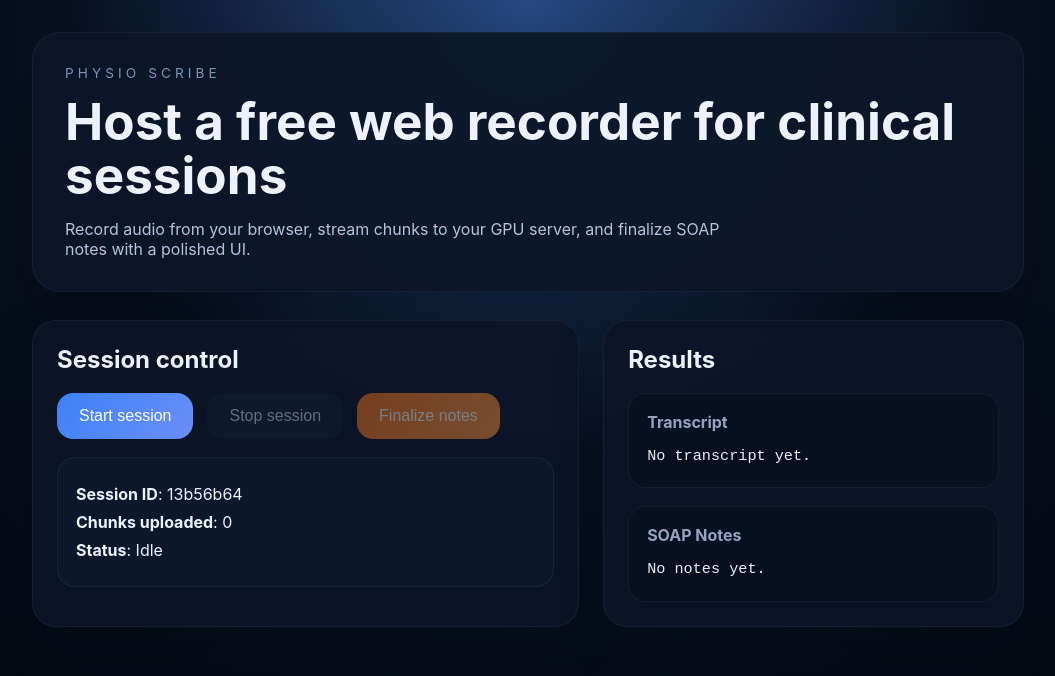
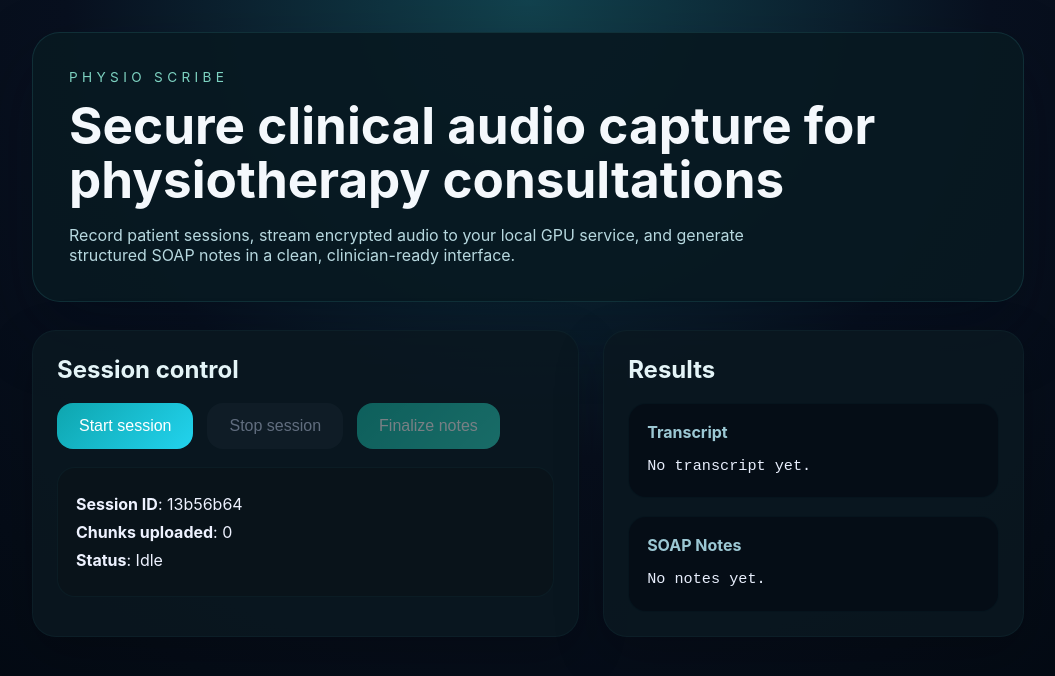
Before and after one commit to prabhneet-bains/client-recorder, a plain HTML site: page static/index.html in a window 1280 px wide. Shown: the whole page, without its empty margins (112-1167 px from the left). Drawn offline with Linux system fonts and the light colour scheme.

Commit message:
Update UI

```diff
--- a/static/index.html
+++ b/static/index.html
@@ -11,8 +11,8 @@
     <header class="hero">
       <div>
         <p class="eyebrow">Physio Scribe</p>
-        <h1>Host a free web recorder for clinical sessions</h1>
-        <p class="subtitle">Record audio from your browser, stream chunks to your GPU server, and finalize SOAP notes with a polished UI.</p>
+        <h1>Secure clinical audio capture for physiotherapy consultations</h1>
+        <p class="subtitle">Record patient sessions, stream encrypted audio to your local GPU service, and generate structured SOAP notes in a clean, clinician-ready interface.</p>
       </div>
     </header>
 
--- a/static/style.css
+++ b/static/style.css
@@ -6,27 +6,27 @@
 }
 
 * { box-sizing: border-box; }
-body { margin: 0; min-height: 100vh; background: radial-gradient(circle at top, #264a83 0%, #08101f 45%, #02080f 100%); }
+body { margin: 0; min-height: 100vh; background: radial-gradient(circle at top, #12424e 0%, #08101f 45%, #02080f 100%); }
 .app-shell { max-width: 1040px; margin: 0 auto; padding: 32px 24px 56px; }
-.hero { padding: 32px; border-radius: 28px; background: rgba(12, 22, 39, 0.92); box-shadow: 0 28px 80px rgba(0, 0, 0, 0.25); border: 1px solid rgba(255,255,255,0.05); }
-.eyebrow { margin: 0 0 14px; font-size: 0.85rem; letter-spacing: 0.3em; text-transform: uppercase; color: #7c93b6; }
-h1 { margin: 0; font-size: clamp(2rem, 4vw, 3.2rem); line-height: 1.05; }
-.subtitle { margin: 16px 0 0; color: #b6c2df; max-width: 680px; }
+.hero { padding: 36px; border-radius: 28px; background: rgba(8, 25, 33, 0.94); box-shadow: 0 28px 70px rgba(2, 12, 20, 0.28); border: 1px solid rgba(64, 174, 172, 0.16); }
+.eyebrow { margin: 0 0 14px; font-size: 0.85rem; letter-spacing: 0.32em; text-transform: uppercase; color: #7dd2c1; }
+h1 { margin: 0; font-size: clamp(2rem, 4vw, 3.2rem); line-height: 1.05; color: #f4f8fc; }
+.subtitle { margin: 18px 0 0; color: #b7d8df; max-width: 680px; }
 .card-grid { display: grid; gap: 24px; margin-top: 28px; grid-template-columns: 1.3fr 1fr; }
-.card { padding: 24px; border-radius: 24px; background: rgba(13, 22, 39, 0.9); border: 1px solid rgba(255,255,255,0.05); box-shadow: 0 18px 50px rgba(2, 8, 15, 0.2); }
-.card h2 { margin-top: 0; }
+.card { padding: 24px; border-radius: 24px; background: rgba(10, 23, 32, 0.92); border: 1px solid rgba(30, 86, 94, 0.14); box-shadow: 0 18px 50px rgba(0, 0, 0, 0.22); }
+.card h2 { margin-top: 0; color: #e4f4f7; }
 .button-row { display: flex; gap: 14px; flex-wrap: wrap; margin: 18px 0; }
-button { border: 0; border-radius: 16px; padding: 14px 22px; font-size: 1rem; cursor: pointer; transition: transform 0.2s ease, box-shadow 0.2s ease; }
-button:hover:not(:disabled) { transform: translateY(-1px); box-shadow: 0 16px 40px rgba(20, 63, 135, 0.16); }
+button { border: 0; border-radius: 16px; padding: 14px 22px; font-size: 1rem; cursor: pointer; transition: transform 0.2s ease, box-shadow 0.2s ease, background-color 0.2s ease; }
+button:hover:not(:disabled) { transform: translateY(-1px); box-shadow: 0 16px 40px rgba(15, 85, 98, 0.22); }
 button:disabled { opacity: 0.45; cursor: not-allowed; }
-.primary { background: linear-gradient(135deg, #3b82f6 0%, #6d8ef7 100%); color: #fff; }
-.secondary { background: rgba(68, 83, 122, 0.18); color: #cbd6f2; }
-.accent { background: linear-gradient(135deg, #f97316 0%, #fb923c 100%); color: #fff; }
-.status-card { margin-top: 10px; padding: 18px; border-radius: 18px; background: rgba(14, 25, 45, 0.8); border: 1px solid rgba(255,255,255,0.06); }
+.primary { background: linear-gradient(135deg, #0ea5ae 0%, #22d3ee 100%); color: #fff; }
+.secondary { background: rgba(74, 93, 106, 0.22); color: #cbd6f2; }
+.accent { background: linear-gradient(135deg, #14b8a6 0%, #2dd4bf 100%); color: #fff; }
+.status-card { margin-top: 10px; padding: 18px; border-radius: 18px; background: rgba(10, 19, 26, 0.86); border: 1px solid rgba(17, 76, 85, 0.18); }
 .status-card p { margin: 8px 0; }
-.result-box { margin-top: 18px; padding: 18px; border-radius: 18px; background: rgba(7, 16, 30, 0.9); border: 1px solid rgba(255,255,255,0.06); }
-.result-box h3 { margin: 0 0 12px; font-size: 1rem; color: #95a3c0; }
+.result-box { margin-top: 18px; padding: 18px; border-radius: 18px; background: rgba(6, 14, 22, 0.96); border: 1px solid rgba(15, 51, 63, 0.18); }
+.result-box h3 { margin: 0 0 12px; font-size: 1rem; color: #9cc8d4; }
 pre { margin: 0; white-space: pre-wrap; word-break: break-word; color: #e8eefc; font-size: 0.95rem; line-height: 1.65; }
-.download-link { display: inline-block; margin-top: 18px; text-decoration: none; color: #dbeafe; background: rgba(59, 130, 246, 0.18); padding: 12px 18px; border-radius: 14px; border: 1px solid rgba(59,130,246,0.2); }
+.download-link { display: inline-block; margin-top: 18px; text-decoration: none; color: #d7f5ff; background: rgba(14, 102, 117, 0.18); padding: 12px 18px; border-radius: 14px; border: 1px solid rgba(14, 102, 117, 0.24); }
 .download-link.hidden { display: none; }
 @media (max-width: 860px) { .card-grid { grid-template-columns: 1fr; } }
```
